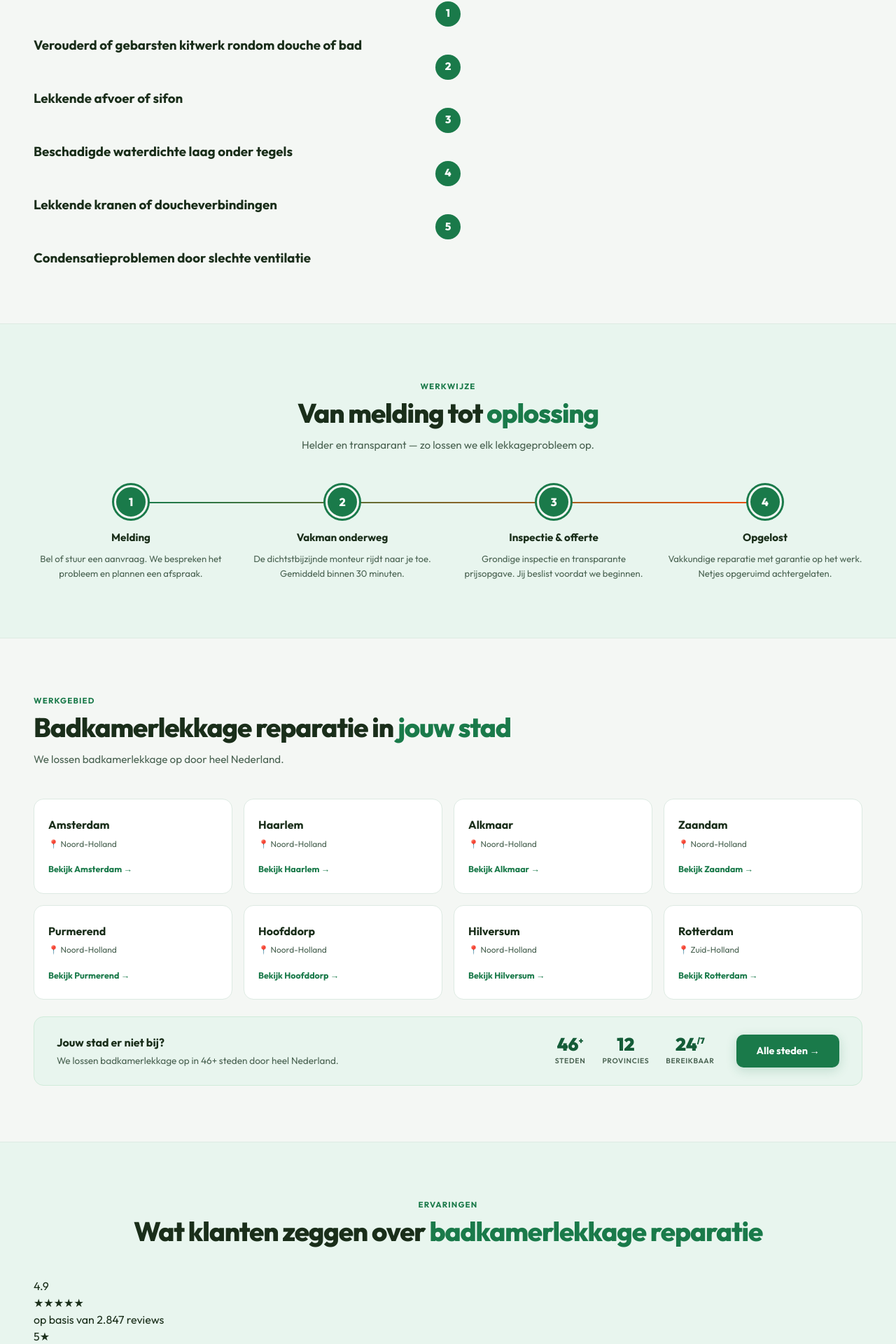
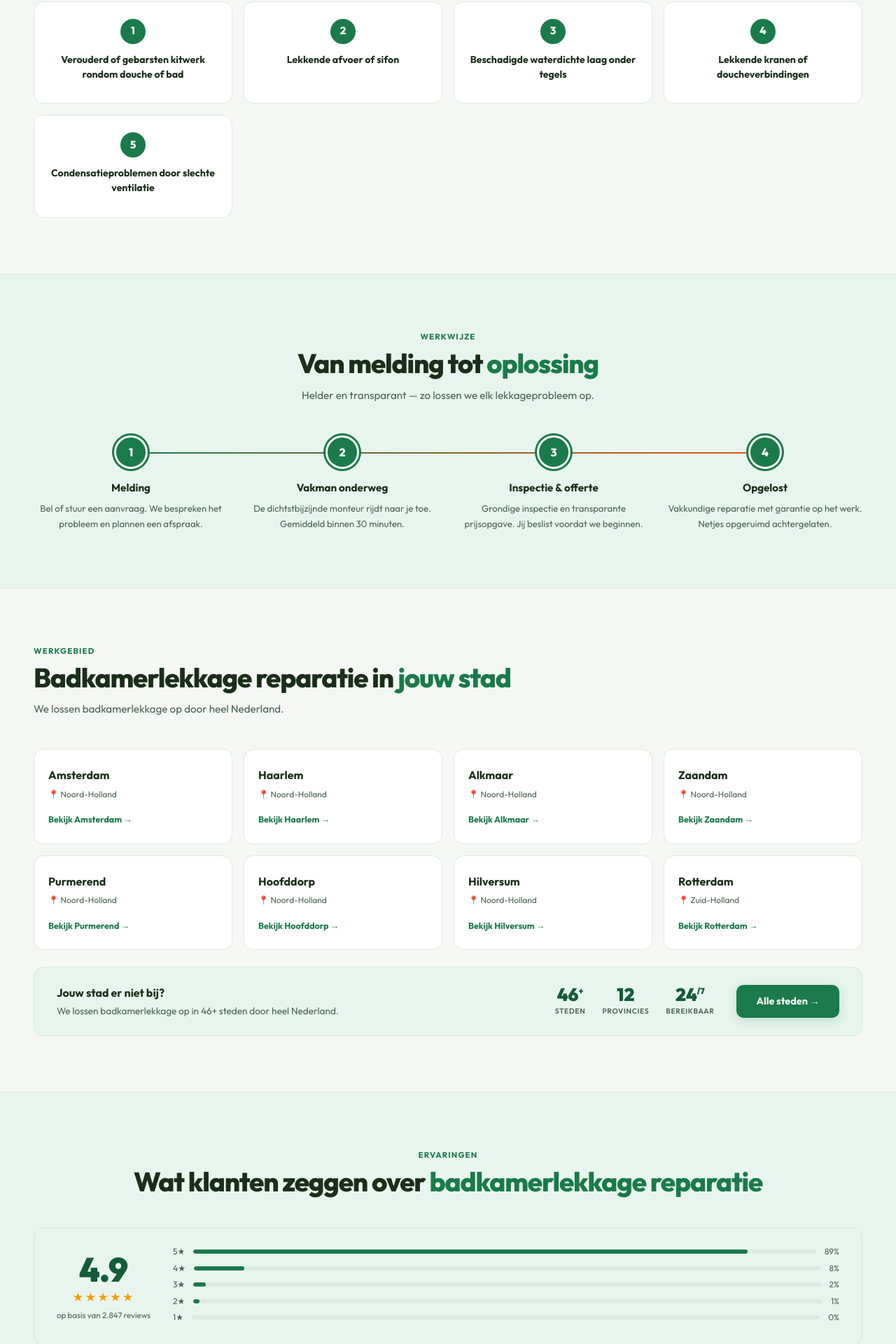
Before and after one commit to SanderKooi/lekkage, a Next.js app: page /lekkage/badkamer in a window 1280 px wide. Shown: the part 1196-3116 px from the top of the page at 70% size. Built offline with nearby package versions, Linux system fonts and the light colour scheme.

Commit message:
Update global.css

```diff
--- a/styles/global.css
+++ b/styles/global.css
@@ -347,3 +347,31 @@ footer{background:var(--green-dark);padding:3.5rem clamp(1rem,5vw,3rem) 2rem}
   .seo-grid{grid-template-columns:1fr}
   .price-table{overflow-x:auto}
 }
+
+/* ── OORZAKEN GRID (canvas stijl) ── */
+.oorzaken-row{display:grid;grid-template-columns:repeat(4,1fr);gap:1rem}
+.oorzaak{background:white;border:1.5px solid var(--border);border-radius:14px;padding:1.5rem 1.25rem;text-align:center;transition:all 0.2s}
+.oorzaak:hover{border-color:var(--green);transform:translateY(-3px);box-shadow:0 8px 24px rgba(26,122,74,0.1)}
+.oorzaak-icon{font-size:2rem;margin-bottom:0.75rem}
+.oorzaak h3{font-size:0.88rem;font-weight:700;margin-bottom:0.4rem;color:var(--text)}
+.oorzaak p{font-size:0.78rem;color:var(--muted);line-height:1.6}
+
+/* ── REVIEWS SUMMARY MET RATING BARS ── */
+.reviews-summary{display:flex;align-items:center;gap:2rem;background:var(--green3);border:1.5px solid var(--green4);border-radius:14px;padding:1.5rem 2rem;margin-bottom:1.5rem;flex-wrap:wrap}
+.rating-big{text-align:center;flex-shrink:0}
+.rating-num{font-size:3rem;font-weight:900;color:var(--green-dark);line-height:1}
+.rating-stars{color:#f59e0b;font-size:1.1rem;letter-spacing:2px;margin:0.2rem 0}
+.rating-count{font-size:0.72rem;color:var(--muted)}
+.rating-bars{flex:1;min-width:200px}
+.bar-row{display:flex;align-items:center;gap:0.75rem;margin-bottom:0.35rem;font-size:0.75rem;color:var(--muted)}
+.bar-track{flex:1;height:6px;background:var(--border);border-radius:3px;overflow:hidden}
+.bar-fill{height:100%;background:var(--green);border-radius:3px}
+
+/* ── RESPONSIVE AANVULLINGEN ── */
+@media(max-width:900px){
+  .oorzaken-row{grid-template-columns:repeat(2,1fr)}
+  .reviews-summary{flex-direction:column;align-items:flex-start}
+}
+@media(max-width:600px){
+  .oorzaken-row{grid-template-columns:repeat(2,1fr)}
+}
```
